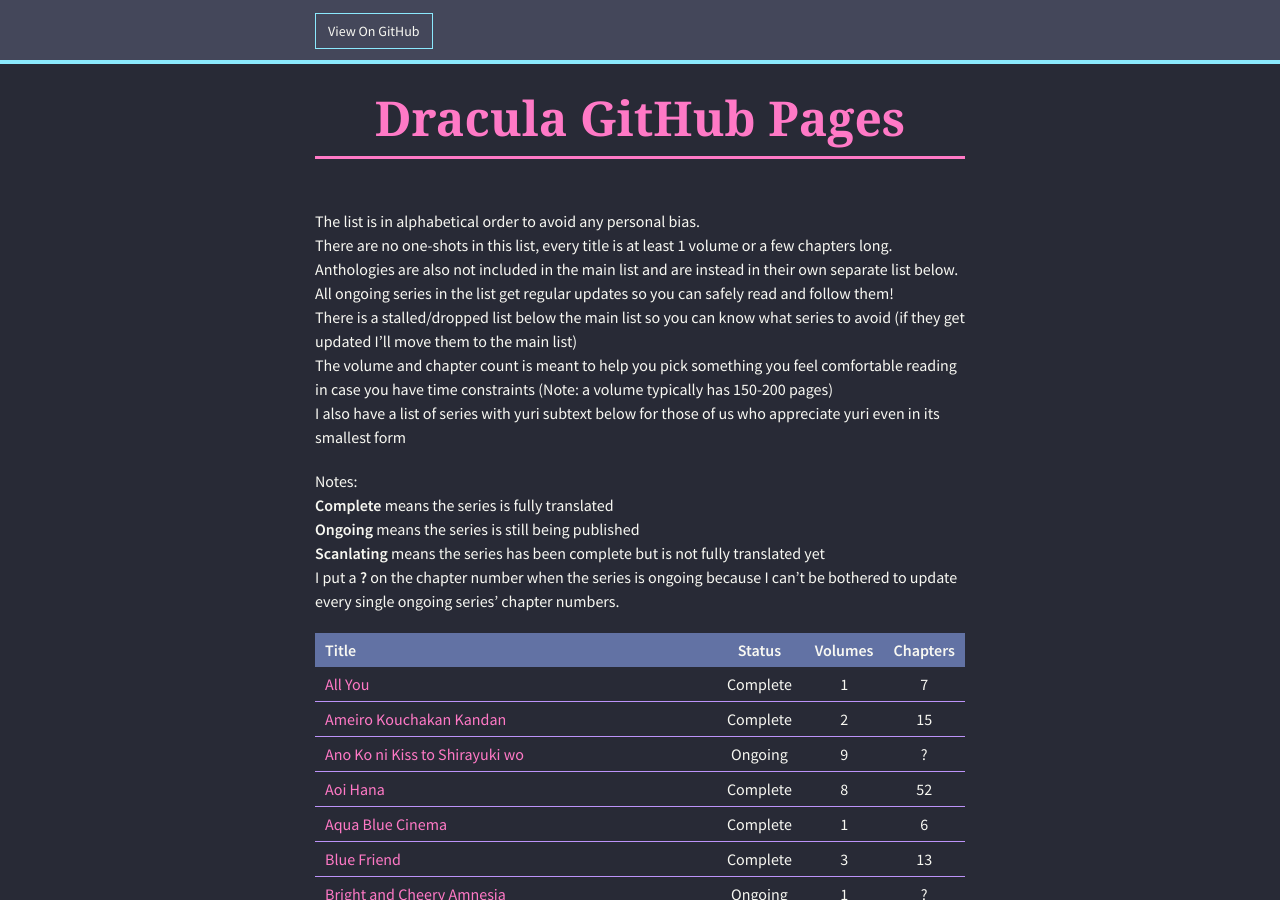
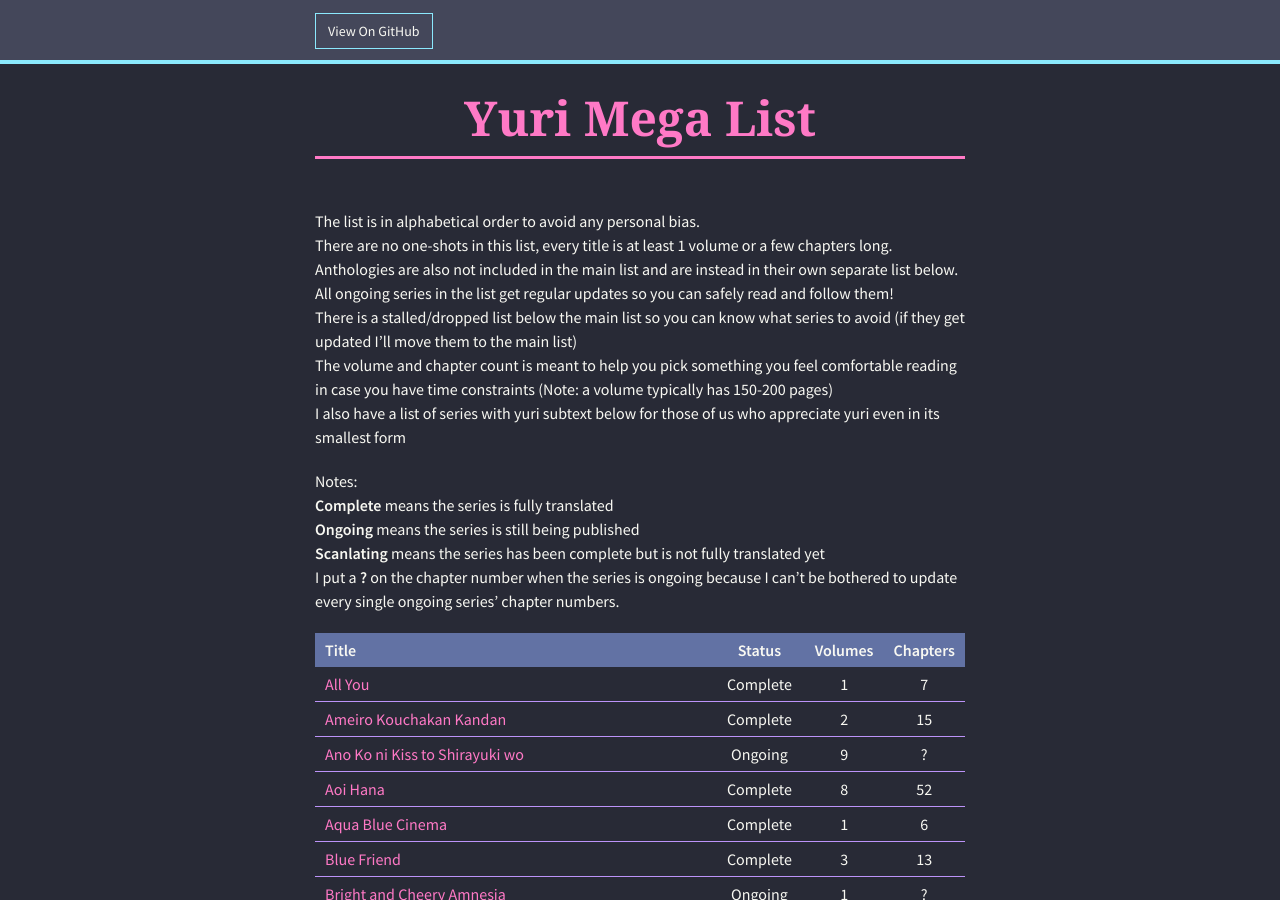
Before and after one commit to Nogooduser/yuri-list, a Jekyll site: the page built from index.md, in a window 1280 px wide and 900 px high. Built offline with Jekyll 4.4.1, drawn with Linux system fonts in a browser that asks for light colours; nearby versions of some CDN libraries; the repository's description, which GitHub fills in, is left out.

Commit message:
Update _config.yml

```diff
--- a/_config.yml
+++ b/_config.yml
@@ -1,4 +1,4 @@
-title: Dracula GitHub Pages
+title: Yuri Mega List
 show_downloads: false
 google_analytics:
 remote_theme: "dracula/gh-pages"
```
